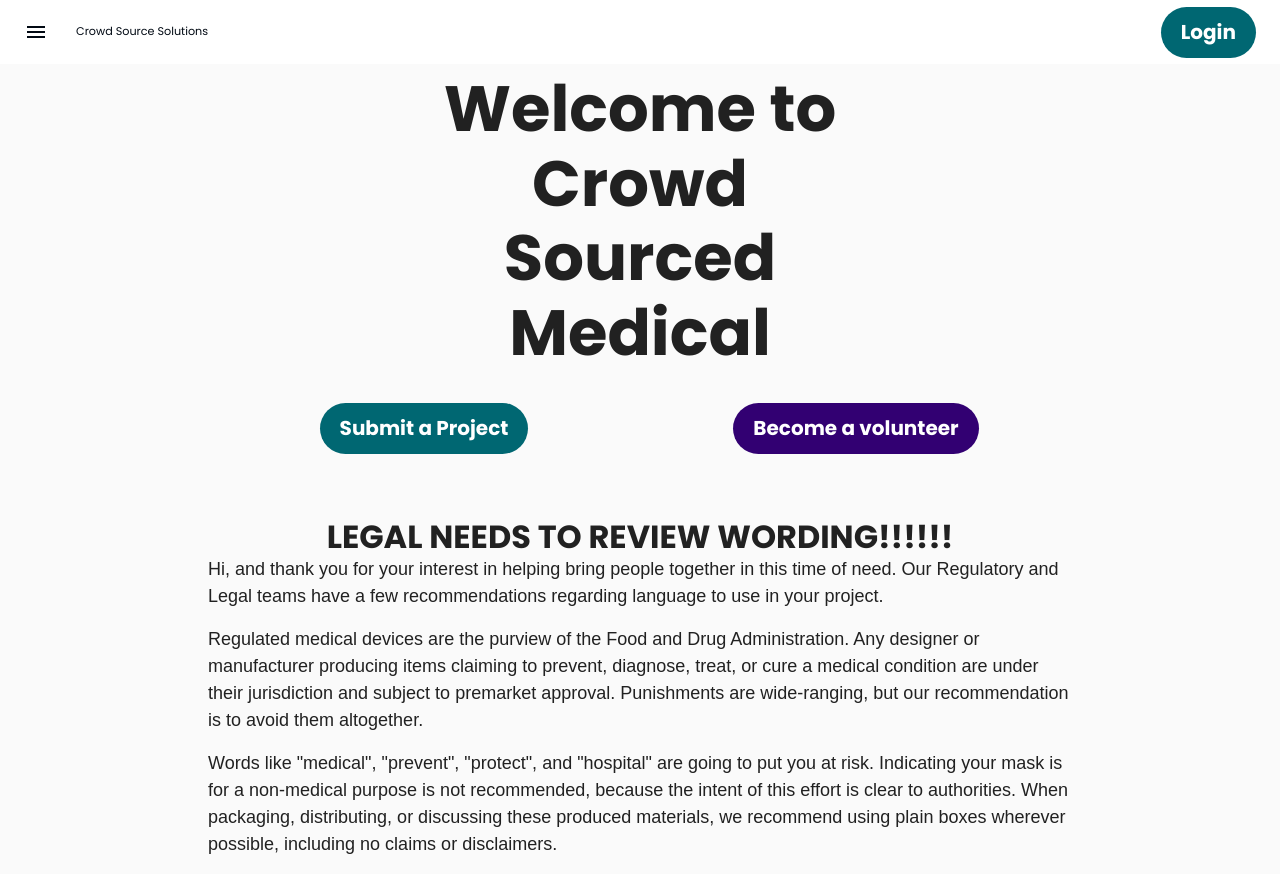
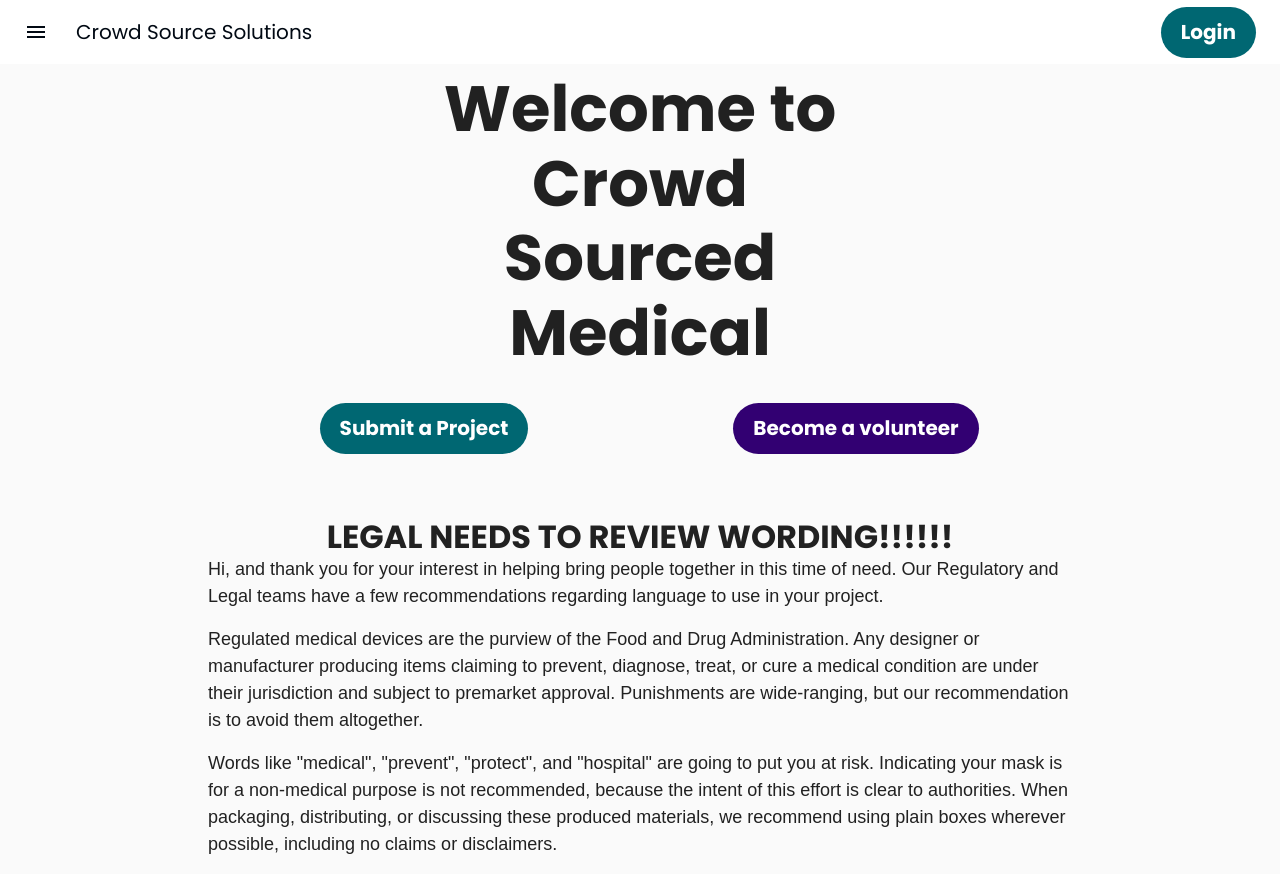
Before and after one commit to crowdsourcemedical/volunteer-database, a React (Create React App) app in the folder frontend/: page / in a window 1280 px wide. Built offline with nearby package versions, Linux system fonts and the light colour scheme; a web font is replaced by a local one.

Commit message:
Revert changes to theme.js

```diff
--- a/frontend/src/styles/theme.js
+++ b/frontend/src/styles/theme.js
@@ -27,11 +27,9 @@ const theme = createMuiTheme({
     },
     h5: {
       fontFamily: '"Poppins", sans-serif',
-      fontSize: '1rem',
     },
     h6: {
       fontFamily: '"Poppins", sans-serif',
-      fontSize: '.7rem',
     },
     body1: {
       fontSize: '1.125rem',
```
